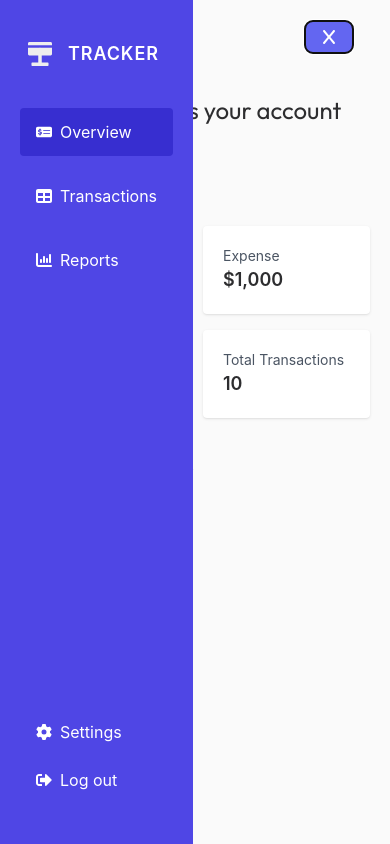
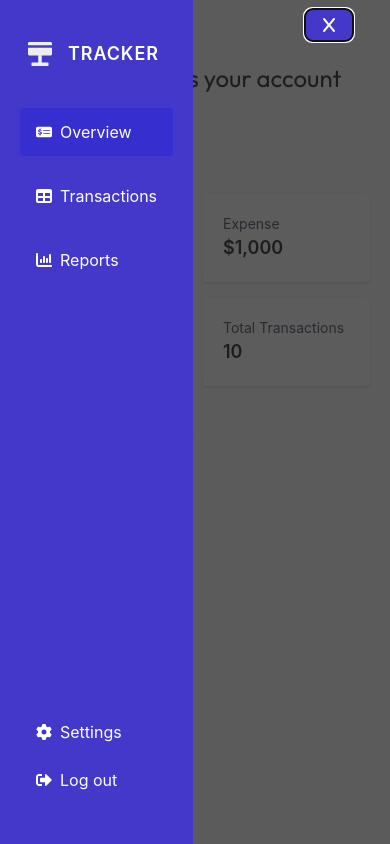
Before and after one commit to and27/tracker, a React (Vite) app: page /overview in a window 390 px wide. Both pictures are taken after a click on the button 329 px from the left and 37 px from the top of the page. Shown: the top 844 px of the page. Built offline with nearby package versions, Linux system fonts and the light colour scheme; no server answers; the database is empty.

Commit message:
feat: add background overlay for mobile menu

```diff
--- a/src/components/Layout.tsx
+++ b/src/components/Layout.tsx
@@ -8,9 +8,15 @@ const Layout = () => {
   const [isSidebarOpen, setIsSidebarOpen] = useState(false);
 
   return (
+    <>
+      <div
+        className={`bg-neutral-900 opacity-70 lg:hidden absolute w-full h-full
+        ${isSidebarOpen ? "block" : "hidden transition-all duration-300 z-10"}
+      `}
+      ></div>
       <div className="bg-neutral-50 dark:bg-neutral-900 flex flex-col w-full">
         <button
-        className="static lg:hidden bg-indigo-500 text-white px-4 py-2 my-5 mx-9 self-end"
+          className="relative static lg:hidden bg-indigo-700 text-white px-4 py-2 mt-2 mx-9 self-end"
           onClick={() => setIsSidebarOpen(!isSidebarOpen)}
         >
           {isSidebarOpen ? <FaX /> : <FaBars />}
@@ -21,6 +27,7 @@ const Layout = () => {
         </div>
         <Footer />
       </div>
+    </>
   );
 };
 
--- a/src/components/LineChart.tsx
+++ b/src/components/LineChart.tsx
@@ -1,6 +1,10 @@
 import { ResponsiveLine } from "@nivo/line";
 
-const LineChart = ({ data }) => (
+interface LineChartProps {
+  data: any;
+}
+
+const LineChart = ({ data }: LineChartProps) => (
   <ResponsiveLine
     data={data}
     margin={{ top: 50, right: 110, bottom: 50, left: 60 }}
--- a/src/components/Sections/SidebarMenu.tsx
+++ b/src/components/Sections/SidebarMenu.tsx
@@ -30,7 +30,7 @@ const SidebarMenu = ({ isOpen }: SidebarMenuProps) => {
 
   return (
     <div
-      className={`flex flex-col justify-between col-span-2 py-10 px-5 h-full md:h-screen bg-indigo-600 text-white
+      className={`flex flex-col justify-between col-span-2 py-10 px-5 h-full md:h-screen bg-indigo-700 text-white
       fixed top-0 left-0 z-10 transition-transform duration-300 transform
       ${
         !isMobile ? "relative" : isOpen ? "translate-x-0" : "-translate-x-full"
```
Lines whose indentation alone changed are shown as unchanged.
